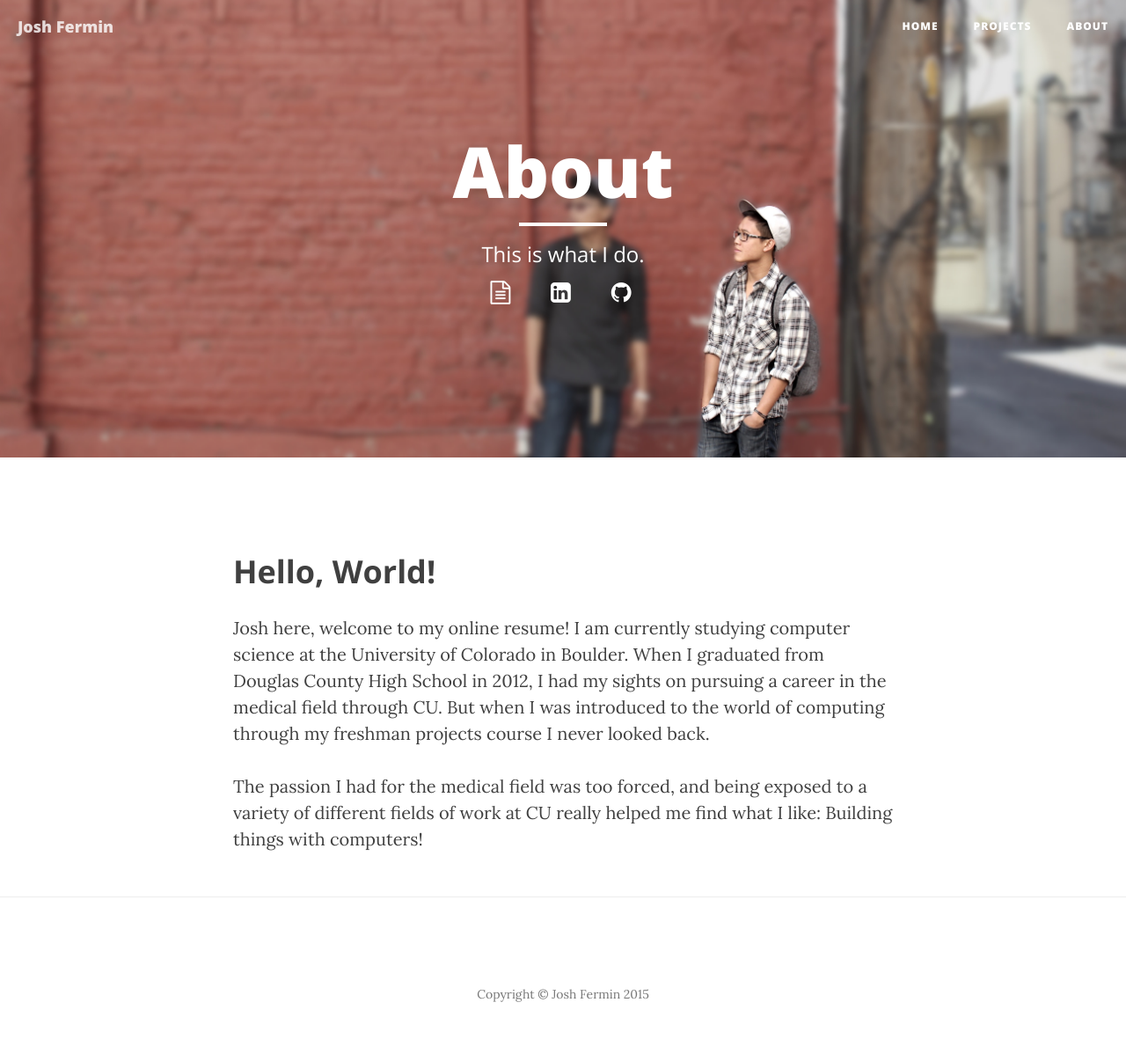
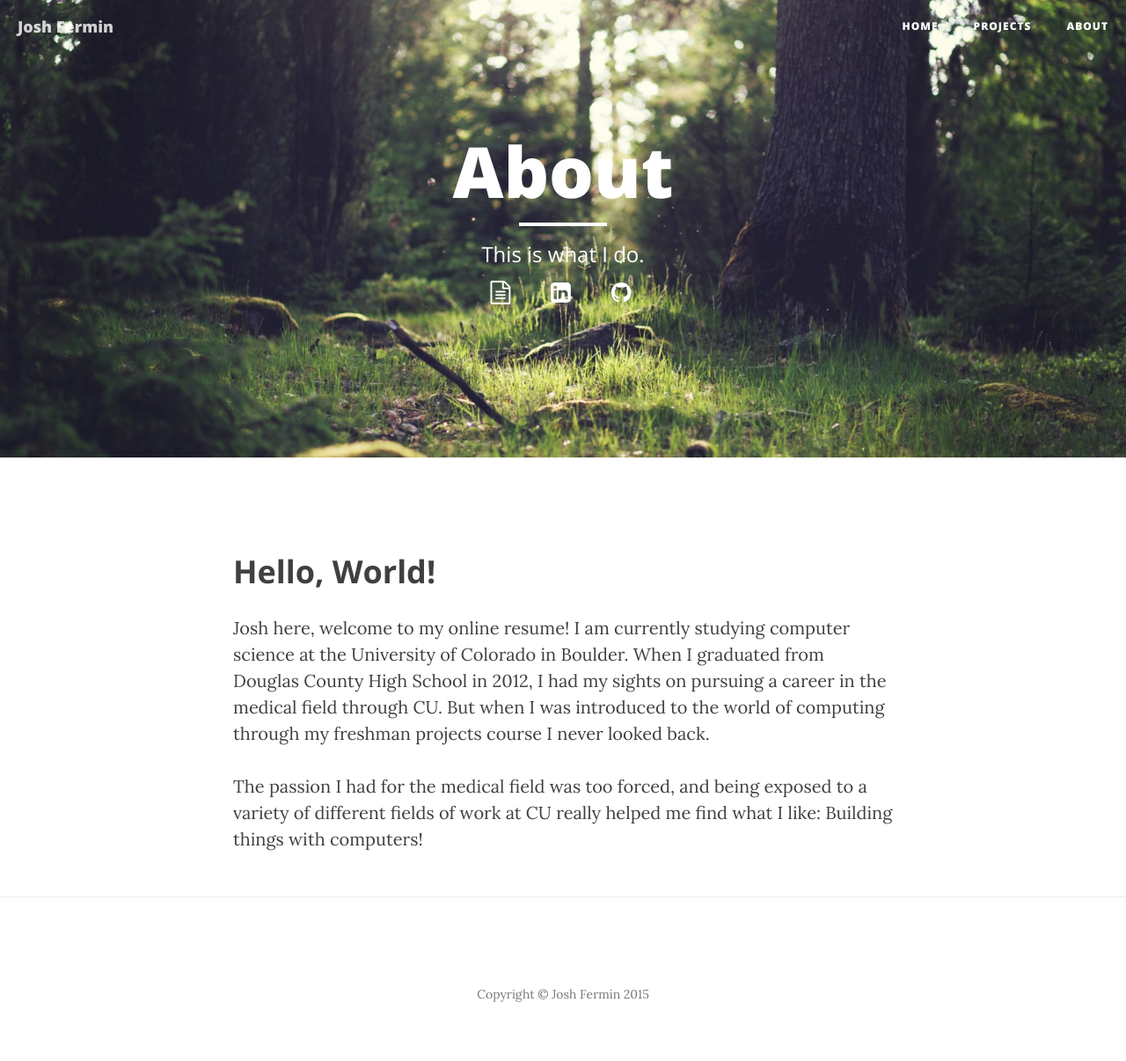
Before and after one commit to joshfermin/joshfermin.github.io, a Jekyll site: the page built from about.html, in a window 1280 px wide. Shown: the whole page at 88% size. Built offline with Jekyll 4.4.1, drawn with Linux system fonts in a browser that asks for light colours; nearby versions of some CDN libraries.

Commit message:
changing about page

```diff
--- a/about.html
+++ b/about.html
@@ -2,7 +2,7 @@
 layout: page
 title: "About"
 description: "This is what I do."
-header-img: "img/me-1.png"
+header-img: "img/demo-2-bg.jpg"
 ---
 <h2 class="section-heading">Hello, World!</h2>
 
```
Also changed, not shown: img/about-bg.png (deleted).
